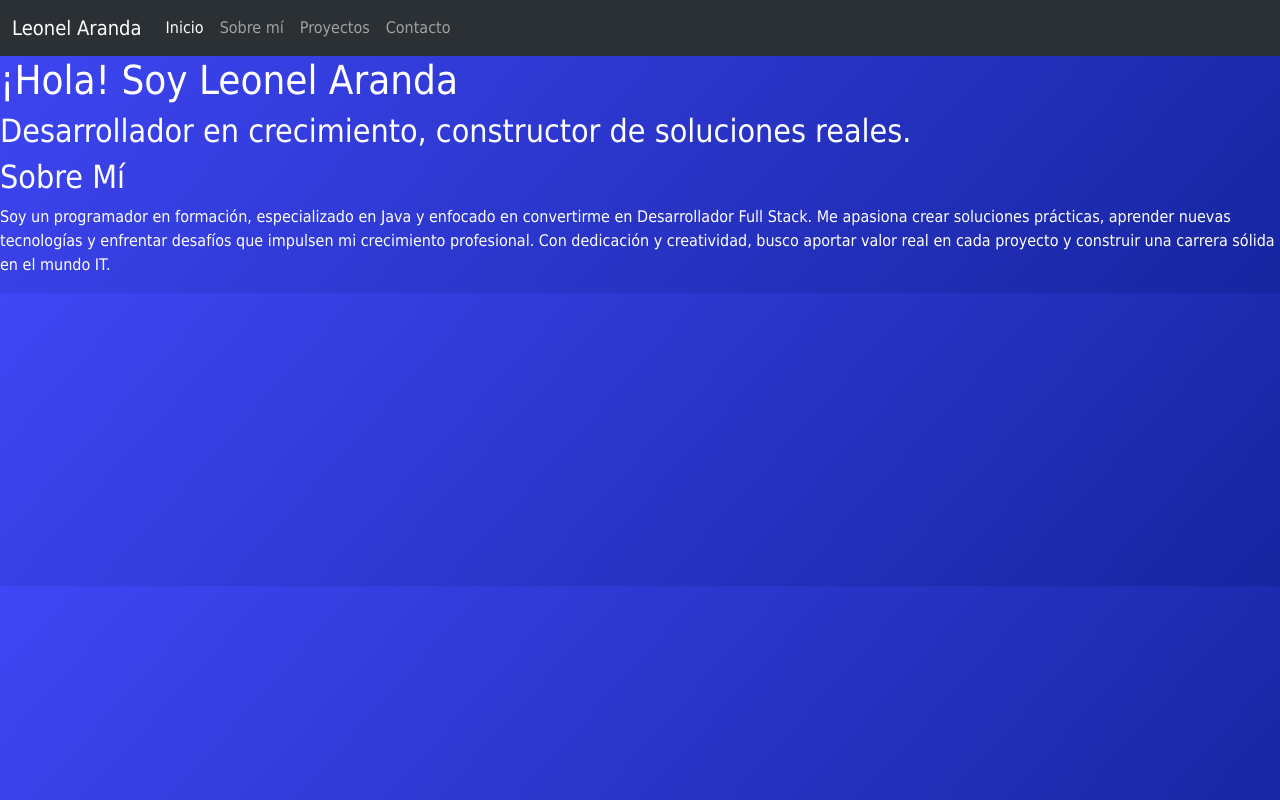
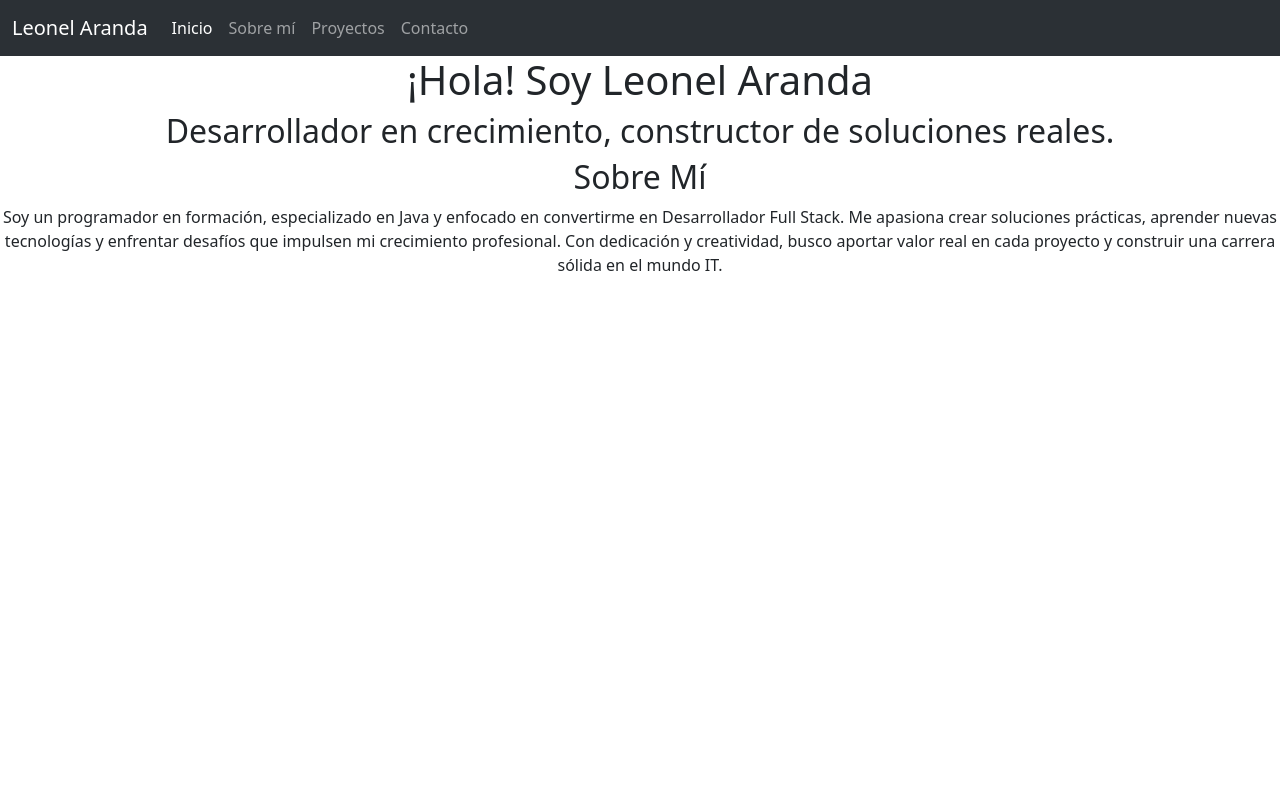
Before and after one commit to chicoticc/chicoticc.github.io, a plain HTML site: page index.html in a window 1280 px wide. Drawn offline with nearby package versions, Linux system fonts and the light colour scheme.

Commit message:
Se agrega estilos

```diff
--- a/css/estilos.css
+++ b/css/estilos.css
@@ -1,6 +1,11 @@
-body {
-    background-color: #3f46f4;
-    background-image: linear-gradient(132deg, #3f46f4 0%, #1625a0 100%);
-    color: white;
-    font-family: Tahoma, Verdana, sans-serif;
+h1 {
+    text-align: center;
 }
+
+h2 {
+    text-align: center;
+}
+
+p {
+    text-align: center;
+}
```
